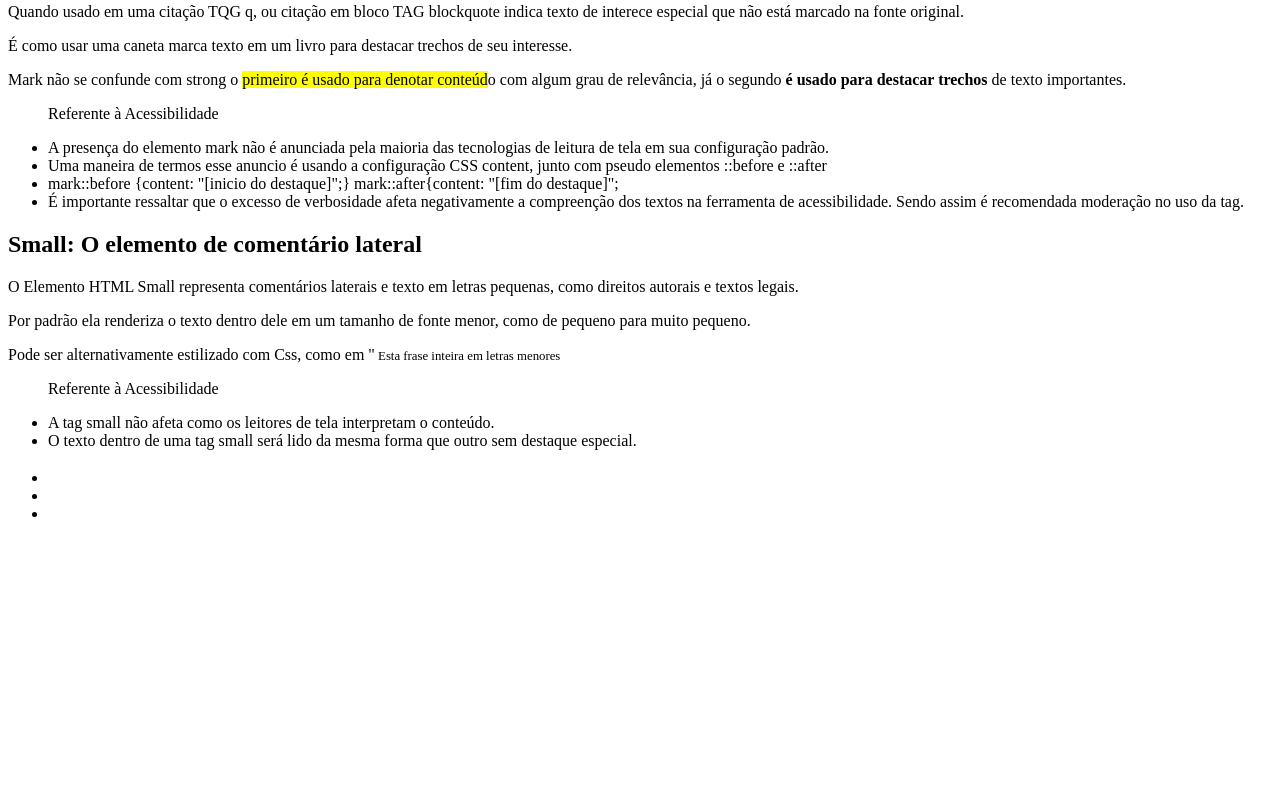
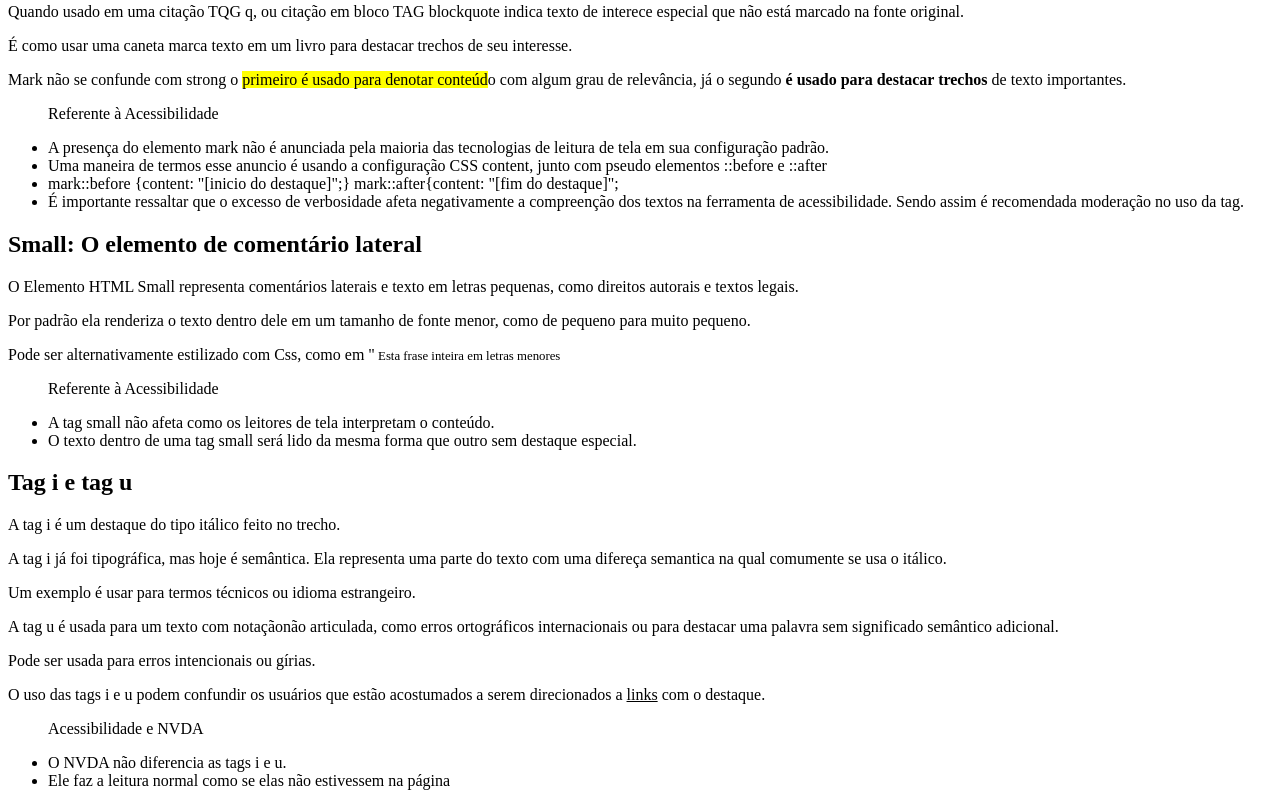
Before and after one commit to andresilveira1980/Desafio-DIO-Criar-Uma-Pgina-Web, a plain HTML site: page index.html in a window 1280 px wide. Shown: the part 1192-1998 px from the top of the page. Before the commit the page ends 1731 px from the top, so only its background shows below. Drawn offline with Linux system fonts and the light colour scheme.

Commit message:
tags-i-u

```diff
--- a/index.html
+++ b/index.html
@@ -107,18 +107,23 @@
                 </ul>
             </div>
         </section>
-        <div>
-            <h2></h2>
-            <p></p>
-            <p></p>
-            <p></p>
-            <ul>
-                <p></p>
-                <li></li>
-                <li></li>
-                <li></li>
-            </ul>
-        </div>
+        <section>
+            <div>
+                <h2>Tag i e tag u</h2>
+                <p>A tag i é um destaque do tipo itálico feito no trecho.</p>
+                <p>A tag i já foi tipográfica, mas hoje é semântica. Ela representa uma parte do texto com uma difereça semantica na qual comumente se usa o itálico.</p>
+                <p>Um exemplo é usar para termos técnicos ou idioma estrangeiro.</p>
+                <p>A tag u é usada para um texto com notaçãonão articulada, como erros ortográficos internacionais ou para destacar uma palavra sem significado semântico adicional.</p>
+                <p>Pode ser usada para erros intencionais ou gírias.</p>
+                <p>O uso das tags i e u podem confundir os usuários que estão acostumados a serem direcionados a <u>links</u> com o destaque.</p>
+                <ul>
+                    <p>Acessibilidade e NVDA</p>
+                    <li>O NVDA não diferencia as tags i e u.</li>
+                    <li>Ele faz a leitura normal como se elas não estivessem na página</li>
+                </ul>
+            </div>
+        </section>
+
 
 
     </main>
```
